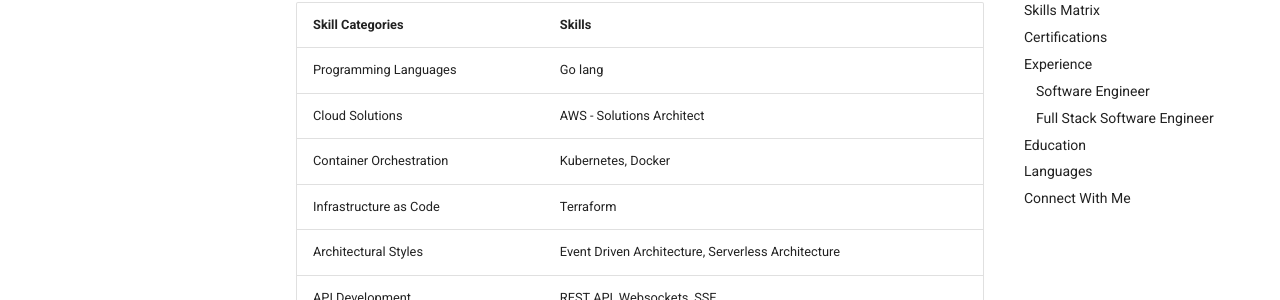
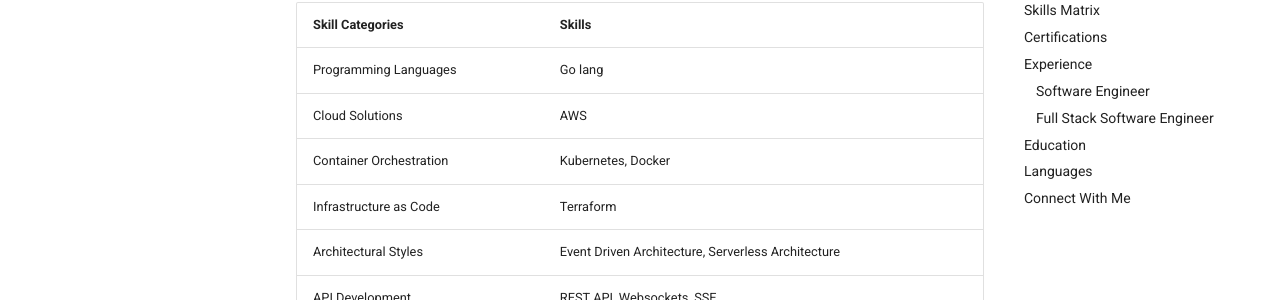
Before and after one commit to imyashkale/portfolio, an MkDocs documentation site: the page built from docs/index.md, in a window 1280 px wide and 900 px high, scrolled down 904 px. Shown: the part 152-452 px from the top of the window. Built offline with MkDocs 1.6.1 and Material for MkDocs 9.7.7, drawn with Linux system fonts in a browser that asks for light colours.

Commit message:
Solutions Architect Removed From Skills Matrix

```diff
--- a/docs/index.md
+++ b/docs/index.md
@@ -30,7 +30,7 @@ My commitment as a software developer is to deliver high-quality code, meet clie
 | Skill Categories          | Skills                                    |
 |---------------------------|-------------------------------------------|
 | Programming Languages     | Go lang                                   |
-| Cloud Solutions           | AWS - Solutions Architect                 |
+| Cloud Solutions           | AWS                 |
 | Container Orchestration   | Kubernetes, Docker                        |
 | Infrastructure as Code    | Terraform                                 |
 | Architectural Styles      | Event Driven Architecture, Serverless Architecture |
```
